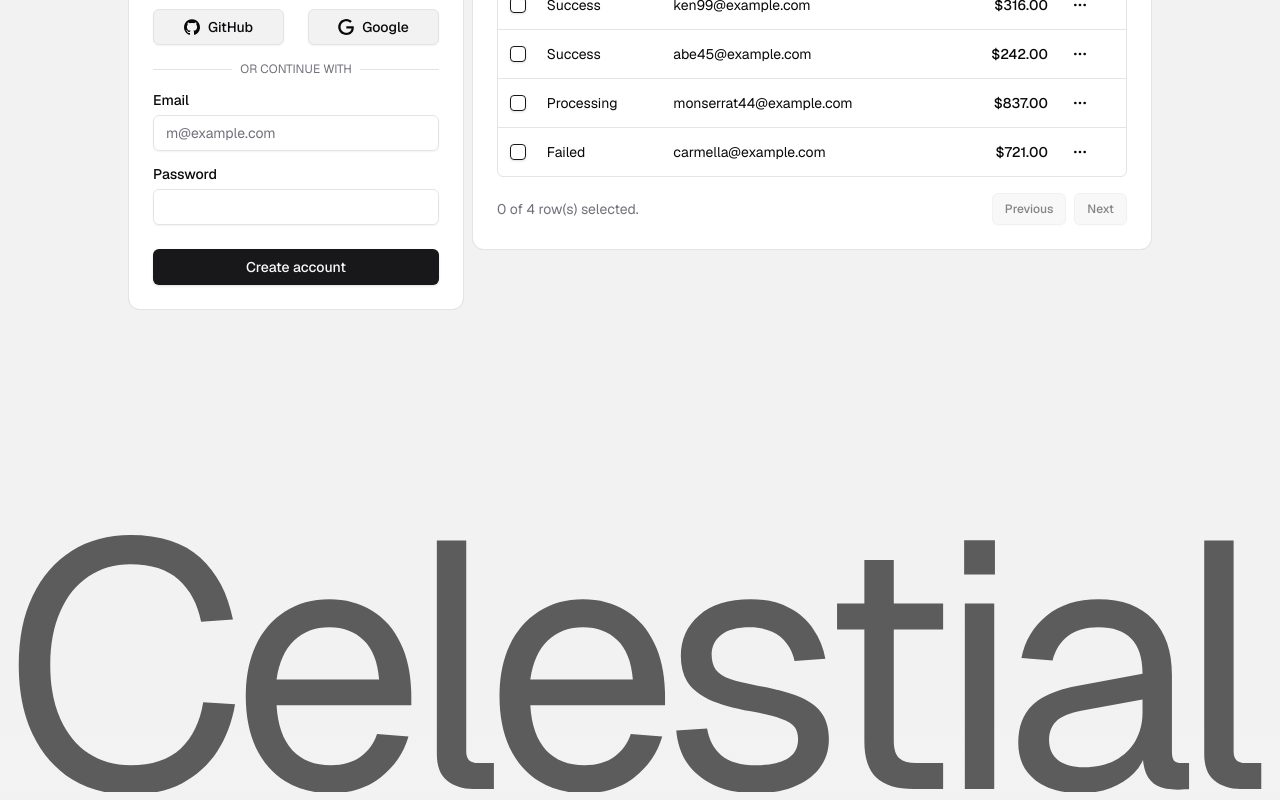
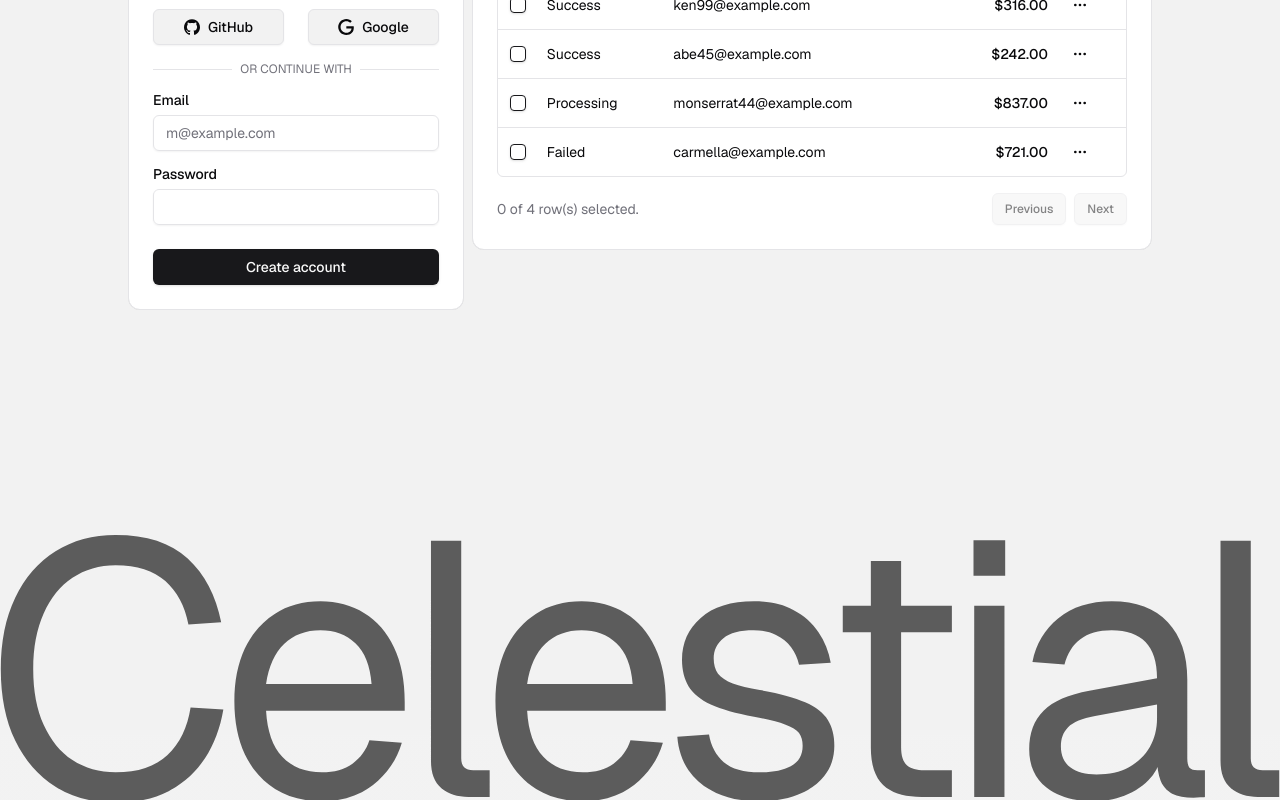
Before and after one commit to deewakar-k/celestial, a Next.js app: page / in a window 1280 px wide. Shown: the part 1343-2143 px from the top of the page. Built offline with nearby package versions, Linux system fonts and the light colour scheme.

Commit message:
fix: responsiveness

```diff
--- a/src/app/page.tsx
+++ b/src/app/page.tsx
@@ -6,20 +6,20 @@ import Navbar from "@/components/navbar/navbar";
 
 export default function Home() {
   return (
-    <main className="flex flex-col min-h-screen">
-      <div className="mb-28">
+    <main className="flex flex-col min-h-screen w-full overflow-x-hidden">
+      <div className="w-full mb-28">
         <Navbar />
       </div>
-      <div className="mb-56">
+      <div className="w-full mb-56">
         <Hero />
       </div>
-      <div className="flex-grow mb-48">
+      <div className="w-full flex-grow mb-48">
         <Bento />
       </div>
-      <div className="mb-8">
+      <div className="w-full mb-8">
         <Dock />
       </div>
-      <div className="mt-auto">
+      <div className="w-full mt-auto">
         <Footer />
       </div>
     </main>
--- a/src/components/dock/dock.tsx
+++ b/src/components/dock/dock.tsx
@@ -29,8 +29,6 @@ export function Dock() {
 
   return (
     <>
-      {/* Your other content */}
-
       <div
         className={`fixed inset-x-0 bottom-0 flex justify-center transition-transform duration-300 ${
           isVisible ? "translate-y-0" : "translate-y-full"
--- a/src/components/footer/footer.tsx
+++ b/src/components/footer/footer.tsx
@@ -2,8 +2,22 @@ import Image from "next/image";
 
 export default function Footer() {
   return (
-    <footer className="w-full flex justify-center items-center bg-background bg-gradient-to-b from-transparent to-gray-50/5">
-      <Image src="/Celestial.svg" alt="Celestial" width={1244} height={258} />
+    <footer className="w-full flex justify-center items-center bg-background bg-gradient-to-b from-transparent to-gray-50/5 overflow-hidden">
+      <div className="w-full relative">
+        <Image
+          src="/Celestial.svg"
+          alt="Celestial"
+          width={1244}
+          height={258}
+          className="w-full object-cover object-center min-w-full"
+          style={{
+            width: "100vw",
+            maxWidth: "none",
+            marginLeft: "50%",
+            transform: "translateX(-50%)",
+          }}
+        />
+      </div>
     </footer>
   );
 }
--- a/src/components/hero/hero.tsx
+++ b/src/components/hero/hero.tsx
@@ -5,13 +5,13 @@ import { Button } from "@/components/ui/button";
 
 export default function Hero() {
   return (
-    <section className="space-y-10 py-24">
-      <div className="container flex flex-col items-center justify-center gap-6 text-center">
+    <section className="w-full space-y-10 py-24">
+      <div className="container mx-auto flex flex-col items-center justify-center gap-6 text-center px-4 sm:px-6">
         <motion.h1
           initial={{ opacity: 0, filter: "blur(8px)", y: 15 }}
           animate={{ opacity: 1, filter: "blur(0px)", y: 0 }}
           transition={{ duration: 1, ease: "easeOut" }}
-          className="text-3xl leading-tight tracking-tighter md:text-6xl lg:text-7xl lg:leading-[1.1]"
+          className="text-3xl leading-tight tracking-tighter md:text-6xl lg:text-7xl lg:leading-[1.1] max-w-4xl"
         >
           Design Now, Code Later
         </motion.h1>
```
